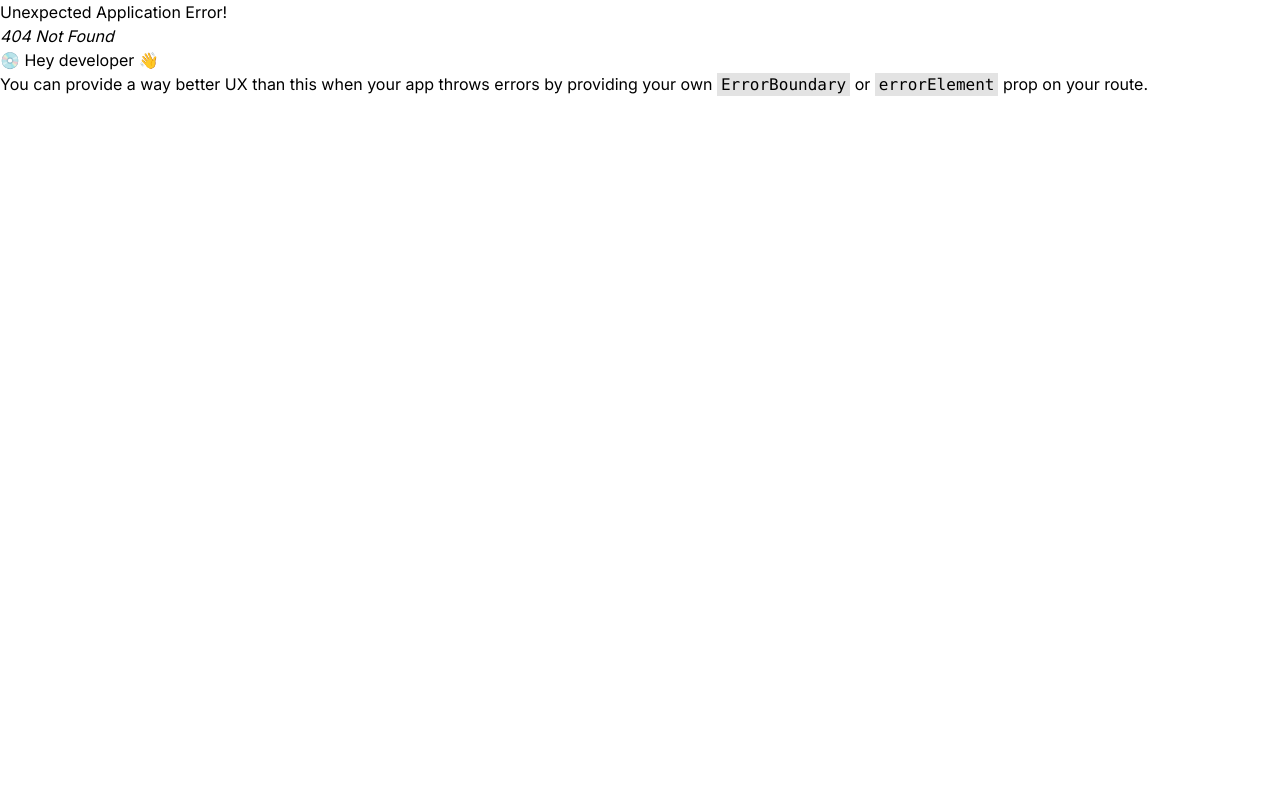
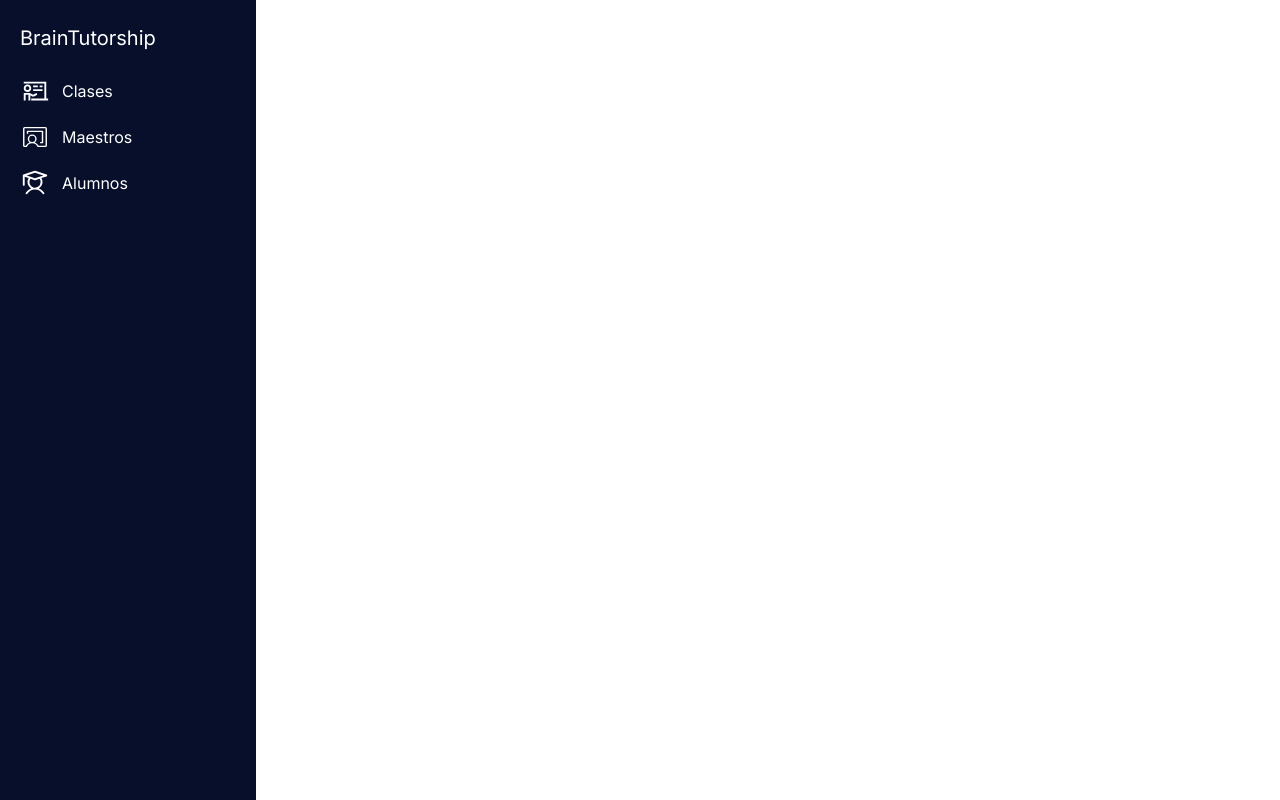
Before and after one commit to marian3299/brainTutorship-front, a React (Vite) app: page /homeAdmin in a window 1280 px wide. Before the commit this address had no page. Built offline with nearby package versions, Linux system fonts and the light colour scheme.

Commit message:
feat: adding HomeAdmin, AdminClases, AdminAlumnos, AdminMaestros pages, and AsideAdmin component. Aside styles finished

```diff
--- /dev/null
+++ b/src/components/AsideAdmin.jsx
@@ -0,0 +1,51 @@
+import { AiOutlineMenu } from "react-icons/ai";
+import { Link } from "react-router-dom";
+import { LiaChalkboardTeacherSolid } from "react-icons/lia";
+import { PiStudent } from "react-icons/pi";
+import { PiChalkboardTeacherLight } from "react-icons/pi";
+
+const AsideAdmin = () => {
+  return (
+    <>
+      <button className="lg:hidden">
+        <AiOutlineMenu />
+      </button>
+      <aside className="fixed top-0 left-0 w-64 h-screen hidden lg:block">
+        <div className="h-full px-3 py-4 overflow-y-auto bg-blue-1">
+          <h3 className="text-white mb-2 p-2 text-xl">BrainTutorship</h3>
+          <ul className="text-white">
+            <li>
+              <Link
+                to="/homeAdmin/clases"
+                className="flex items-center p-2 rounded-lg hover:bg-grey"
+              >
+                <LiaChalkboardTeacherSolid className="text-3xl" />
+                <span className="ms-3">Clases</span>
+              </Link>
+            </li>
+            <li>
+              <Link
+                to="/homeAdmin/maestros"
+                className="flex items-center p-2 rounded-lg hover:bg-grey"
+              >
+                <PiChalkboardTeacherLight className="text-3xl" />
+                <span className="ms-3">Maestros</span>
+              </Link>
+            </li>
+            <li>
+              <Link
+                to="/homeAdmin/alumnos"
+                className="flex items-center p-2 rounded-lg hover:bg-grey"
+              >
+                <PiStudent className="text-3xl" />
+                <span className="ms-3">Alumnos</span>
+              </Link>
+            </li>
+          </ul>
+        </div>
+      </aside>
+    </>
+  );
+};
+
+export default AsideAdmin;
--- a/src/components/ModalUser.jsx
+++ b/src/components/ModalUser.jsx
@@ -19,7 +19,7 @@ export default function ModalUser({ openModal, closeModal }) {
   return (
     <>
       <div
-        className={`flex flex-col bg-blue-1 p-5 fixed inset-0 overflow-x-auto m-2 ${
+        className={`flex flex-col bg-blue-1 p-5  fixed inset-0 overflow-x-auto  ${
           openModal ? "visible bg-black/20" : "invisible"
         }`}
       >
--- /dev/null
+++ b/src/pages/AdminAlumnos.jsx
@@ -0,0 +1,5 @@
+const AdminAlumnos = () => {
+  return <div>AdminAlumnos</div>;
+};
+
+export default AdminAlumnos;
--- /dev/null
+++ b/src/pages/AdminClases.jsx
@@ -0,0 +1,5 @@
+const AdminClases = () => {
+  return <div className="p-4 lg:ml-64 bg-blue-1/90 h-screen"></div>;
+};
+
+export default AdminClases;
--- /dev/null
+++ b/src/pages/AdminMaestros.jsx
@@ -0,0 +1,5 @@
+const AdminMaestros = () => {
+  return <div>AdminMaestros</div>;
+};
+
+export default AdminMaestros;
--- /dev/null
+++ b/src/pages/HomeAdmin.jsx
@@ -0,0 +1,13 @@
+import { Outlet } from "react-router-dom";
+import AsideAdmin from "../components/AsideAdmin";
+
+const HomeAdmin = () => {
+  return (
+    <div>
+      <AsideAdmin />
+      <Outlet />
+    </div>
+  );
+};
+
+export default HomeAdmin;
```
Also changed, not shown: src/App.jsx (+15 -8 lines).
